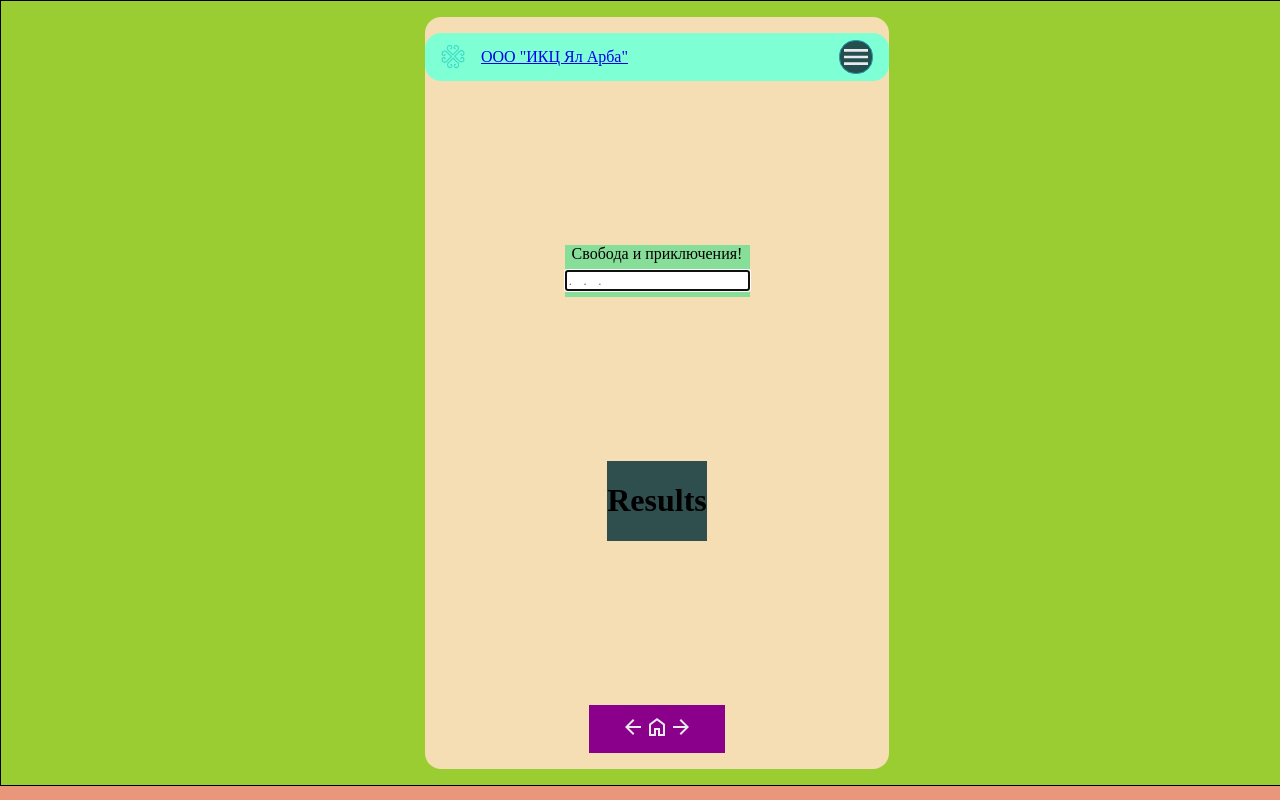
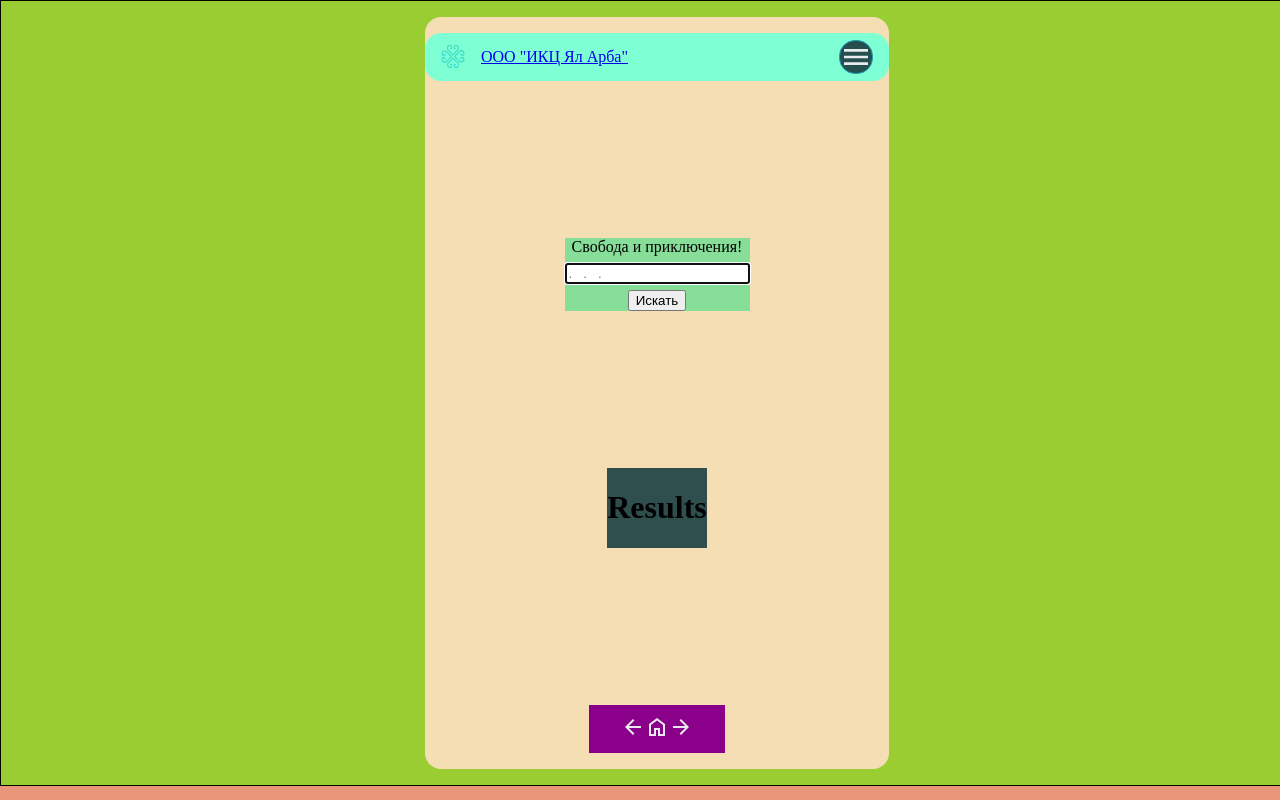
Before and after one commit to valitovgaziz/spa_, a Vue app: page /results in a window 1280 px wide. Built offline with nearby package versions, Linux system fonts and the light colour scheme.

Commit message:
поправил поисковую строку.

```diff
--- a/src/components/searchLine.vue
+++ b/src/components/searchLine.vue
@@ -1,8 +1,9 @@
 <template>
     <div class="search_line">
-        <form id="search_form" name="search_request" action="/results">
+        <form @submit.prevent="search" id="search_form" name="search_request" action="results">
             <label for="search_input" class="f-item">Свобода и приключения!</label>
-            <input id="search_input" type="text" autofocus placeholder=".   .   ." class="f-item">
+            <input id="search_input" type="text" autofocus placeholder=".   .   ." class="f-item" v-model="query">
+            <button type="submit">Искать</button>
         </form>
     </div>
 </template>
@@ -29,6 +30,17 @@ form {
 <script>
 export default {
     name: 'serach_line',
+    data() {
+        return {
+            query: ''
+        }
+    },
+    methods: {
+        search() {
+            this.$router.push('/results');
+            console.log(this.query);
+        }
+    }
 }
 
 </script>
```
